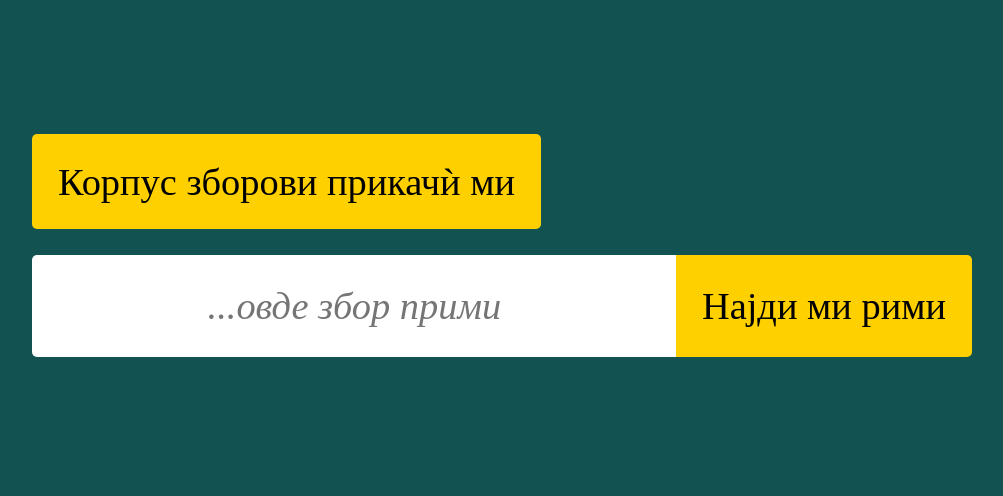
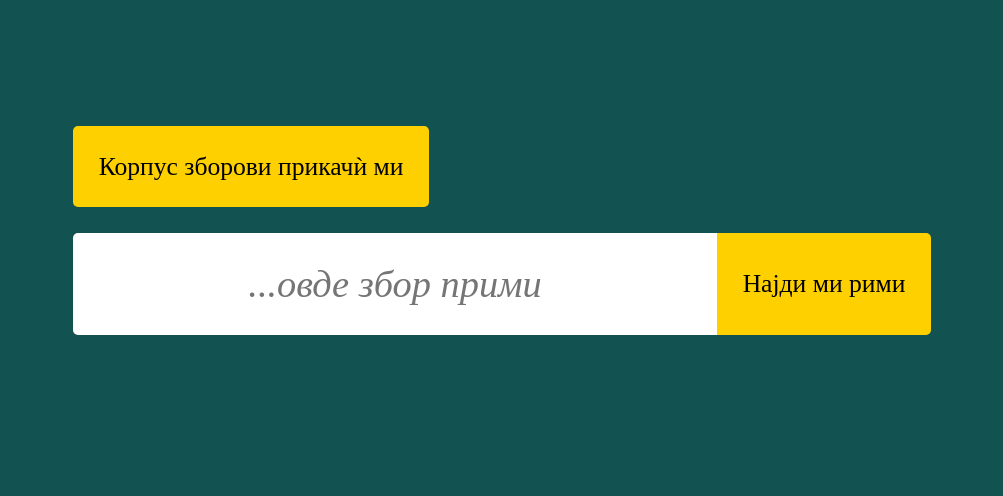
Before and after one commit to purple-giraffey/gimme-rime, a plain HTML site: page index.html in a window 1280 px wide. Shown: the part 171-667 px from the top of the page, without its empty margins (138-1141 px from the left). Drawn offline with Linux system fonts and the light colour scheme.

Commit message:
css adjustments and improved rhyme matching

```diff
--- a/index.html
+++ b/index.html
@@ -7,13 +7,12 @@
         body {
             background-color: #125251;
             color: #fcf6d7;
-            display: grid;
-            grid-template-rows: auto 1fr auto;
-            justify-items: center;
+            font-family: serif;
+            display: flex;
             align-items: center;
-            font-family: serif;
+            justify-content: center;
             height: 100vh;
-            min-height: 100vh;
+            max-height: 100vh;
             padding: 0;
             margin: 0;
         }
@@ -31,7 +30,7 @@
 
         button {
             font-family: serif;
-            font-size: 3vw;
+            font-size: 2vw;
             padding: 2vw;
             border: none;
             background-color: #ffd000;
@@ -40,6 +39,15 @@
 
         button:hover {
             filter: brightness(105%)
+        }
+
+        .main {
+            display: flex;
+            max-width: 80%;
+            height: 90%;
+            justify-content: space-between;
+            flex-direction: column;
+            align-items: center;
         }
 
         .word-input-container {
@@ -80,18 +88,20 @@
 </head>
 
 <body>
-    <div style="font-size:10vw">
+    <div class="main">
+        <div style="font-size: 8vw">
             <div>Gimme рими</div>
         </div>
         <div style="padding: 5vw 0;">
             <button><label for="upload-text-file">Корпус зборови прикачѝ ми</label></button>
-        <span id="file-name" style="color:#fcf6d7; padding: 0 1vw;"></span>
+            <span id="file-name" style="color:#fcf6d7; padding: 0 1vw; font-size: 2vw;"></span>
             <input type='file' accept='text/plain' onchange="openFile(event)" id="upload-text-file"
                 style="display: none;" />
 
             <div class="word-input-container">
                 <input type="text" id="rhyme-input" placeholder="...овде збор прими" />
-            <button id="rhyme-input-btn" onclick="getRhymes()" style="border-radius: 0 5px 5px 0">Најди ми рими</button>
+                <button id="rhyme-input-btn" onclick="getRhymes()" style="border-radius: 0 5px 5px 0">Најди ми
+                    рими</button>
             </div>
             <div id="word-container" class="word-container">
                 <span style="color: #fcf6d7; padding-right: 1vw">Збор:</span>
@@ -103,6 +113,7 @@
         <div style="font-size:3vw; text-align: center;">
             <div style="color:#ffd000">maramar, 2022</div>
             <div>овој сајт го сними</div>
+        </div>
     </div>
     <script>
 
@@ -163,6 +174,12 @@
         }
 
         function checkRhymingPartsMatch(rp1, rp2) {
+            if (rp1 === rp2) return true;
+
+            const rp1vowels = getVowelPositions(rp1)
+            const rp2vowels = getVowelPositions(rp2)
+            if (rp1vowels.length !== rp2vowels.length) return false;
+
             const rp1Replaced = rp1.split('').map(l => letters.consonantPairs.get(l) ?? l)
             const rp2Replaced = rp2.split('').map(l => letters.consonantPairs.get(l) ?? l)
             return rp1Replaced.join() === rp2Replaced.join()
@@ -173,7 +190,6 @@
 
             return allWords.filter(w => {
                 if (w === word) return false;
-                if (w.endsWith(rhymingPart)) return true;
                 const thisWordRhymingPart = getRhymingPart(w)
                 return checkRhymingPartsMatch(rhymingPart, thisWordRhymingPart)
             })
```
Lines whose indentation alone changed are shown as unchanged.
